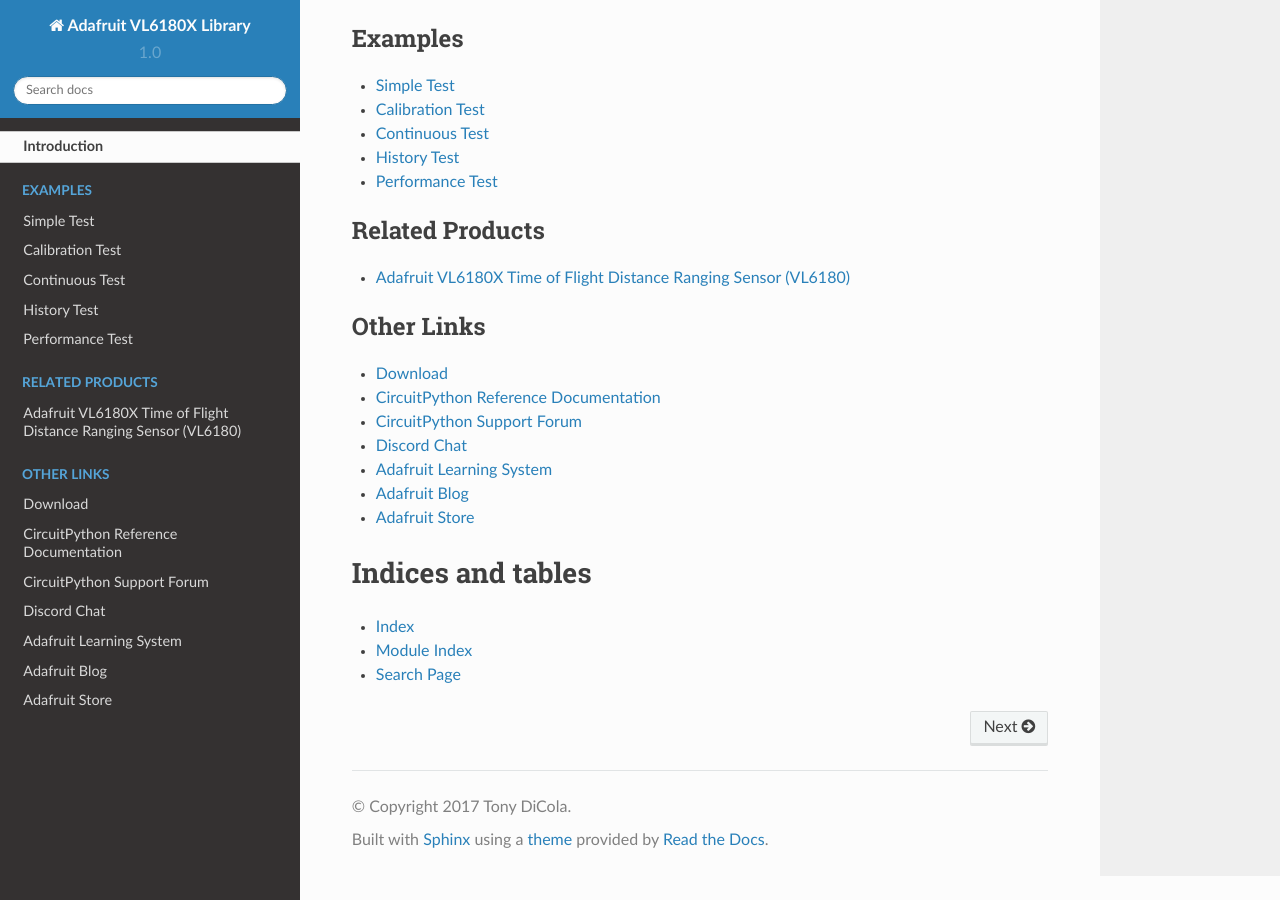
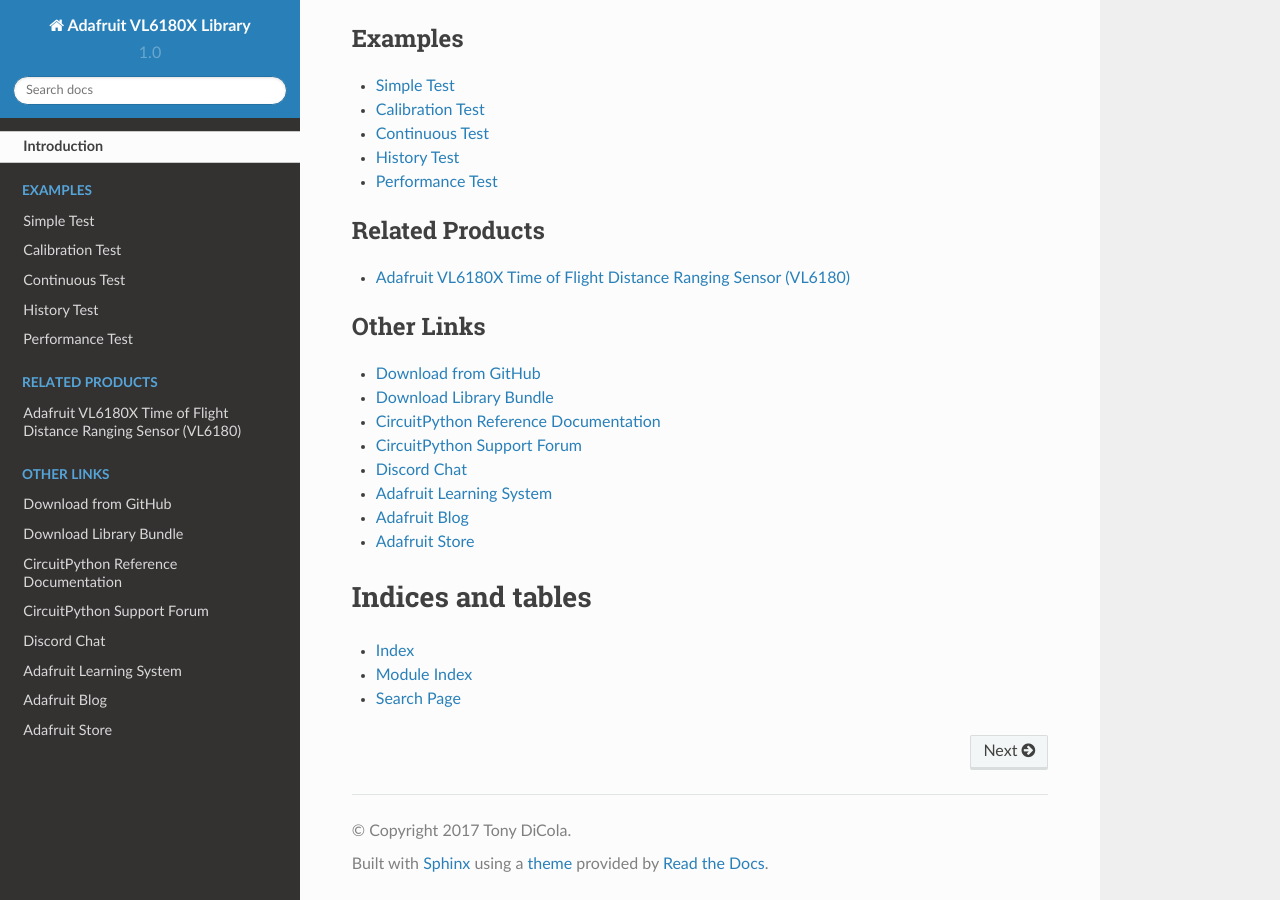
Before and after one commit to adafruit/Adafruit_CircuitPython_VL6180X, a Sphinx documentation site: the page built from docs/index.rst, in a window 1280 px wide and 900 px high, scrolled down 1443 px. Built offline with Sphinx 7.4.7 and the Read the Docs theme 2.0.0, drawn with Linux system fonts in a browser that asks for light colours.

Commit message:
Added cp.org link to index.rst

```diff
--- a/docs/index.rst
+++ b/docs/index.rst
@@ -31,7 +31,8 @@
 .. toctree::
     :caption: Other Links
 
-    Download <https://github.com/adafruit/Adafruit_CircuitPython_VL6180X/releases/latest>
+    Download from GitHub <https://github.com/adafruit/Adafruit_CircuitPython_VL6180X/releases/latest>
+    Download Library Bundle <https://circuitpython.org/libraries>
     CircuitPython Reference Documentation <https://docs.circuitpython.org>
     CircuitPython Support Forum <https://forums.adafruit.com/viewforum.php?f=60>
     Discord Chat <https://adafru.it/discord>
```
